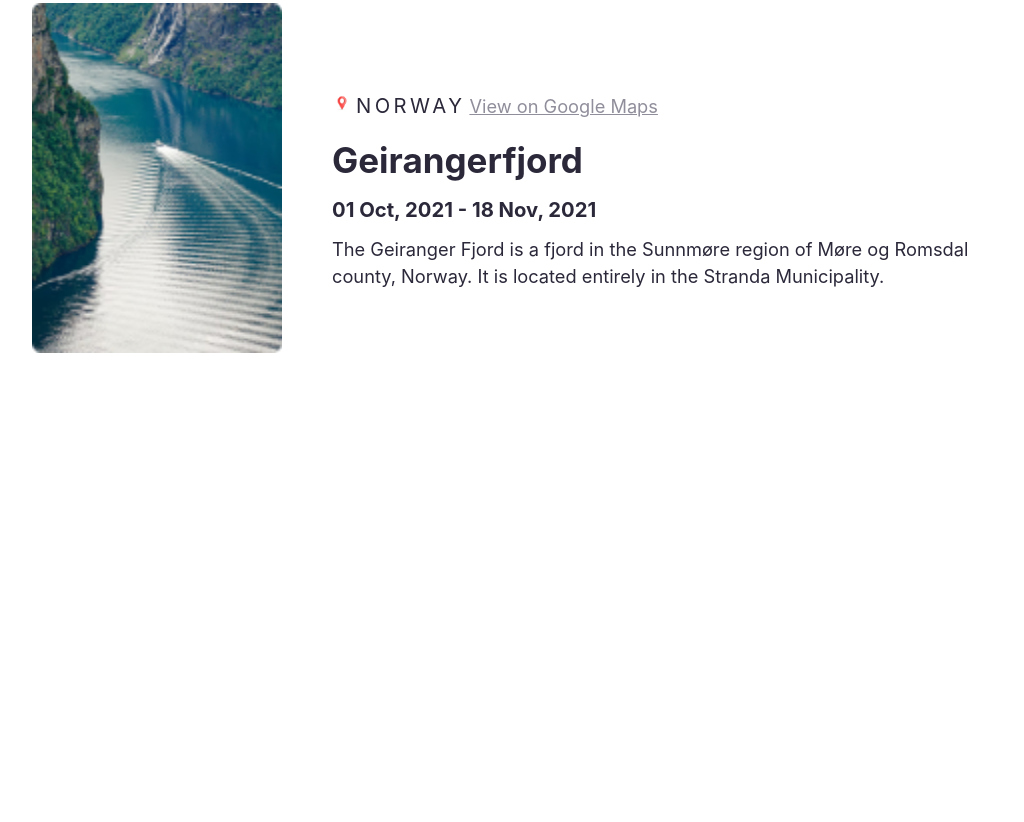
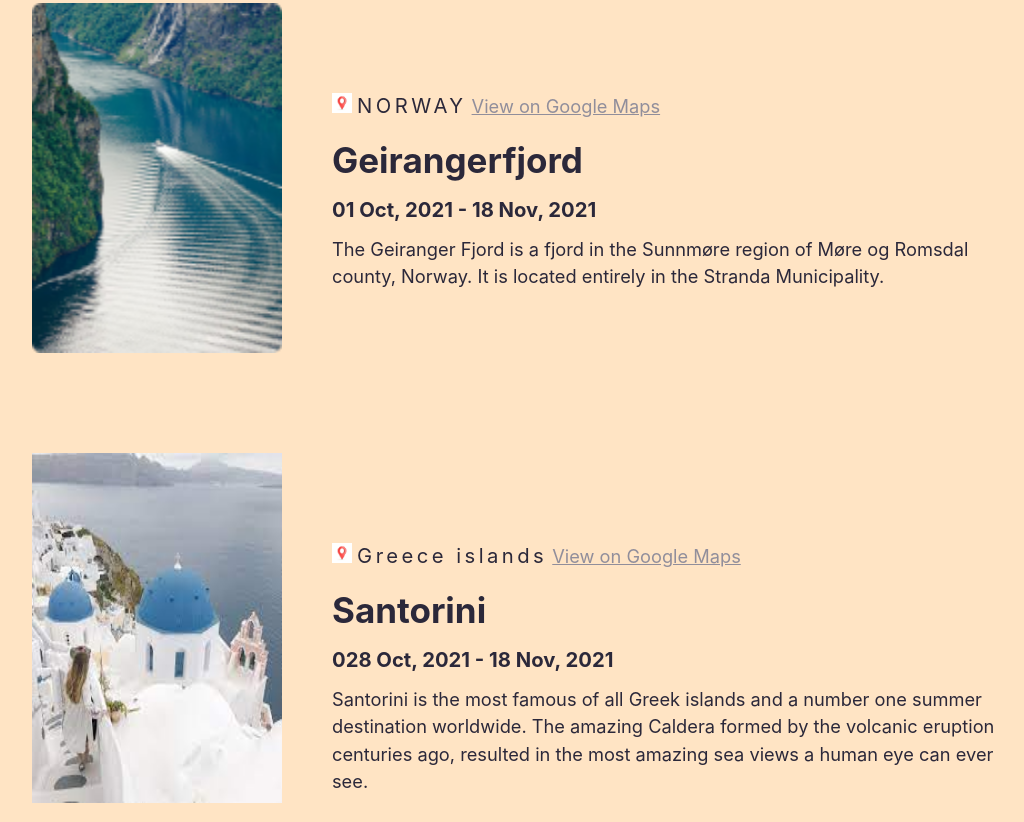
Before and after one commit to Mbote-Joseph/Team-Work-Training, a plain HTML site: page index.html in a window 1280 px wide. Shown: the part 1060-1882 px from the top of the page, without its empty margins (126-1150 px from the left). Before the commit the page ends 1421 px from the top, so only its background shows below. Drawn offline with Linux system fonts and the light colour scheme.

Commit message:
I've been able to add background color and Greece islands/santorini as a destination

```diff
--- a/index.html
+++ b/index.html
@@ -80,6 +80,24 @@
             </p>
         </div>
     </div>
+
+    <!-- Content -->
+    <div class="content">
+        <img src="/images/santorini.jpeg" alt="" height="350px" width="250px" />
+        <div class="text">
+            <img src="./images/map.png" alt="" height="20px" />
+            <span class="country">Greece islands</span>
+            <a href="" class="link">View on Google Maps</a>
+
+            <h1>Santorini</h1>
+            <h3>028 Oct, 2021 - 18 Nov, 2021</h3>
+            <p>
+                Santorini is the most famous of all Greek islands and a number one summer
+                destination worldwide. The amazing Caldera formed by the volcanic eruption
+                centuries ago, resulted in the most amazing sea views a human eye can ever see.
+            </p>
+        </div>
+    </div>
 </body>
 
 </html>
--- a/style.css
+++ b/style.css
@@ -85,3 +85,7 @@ p {
   margin-left: 50px;
   margin-top: 90px;
 }
+body{
+  background-color: bisque;
+  font-family: 'Verdana', Geneva, Tahoma, sans-serif;
+}
```
Also changed, not shown: images/santorini.jpeg (added).
